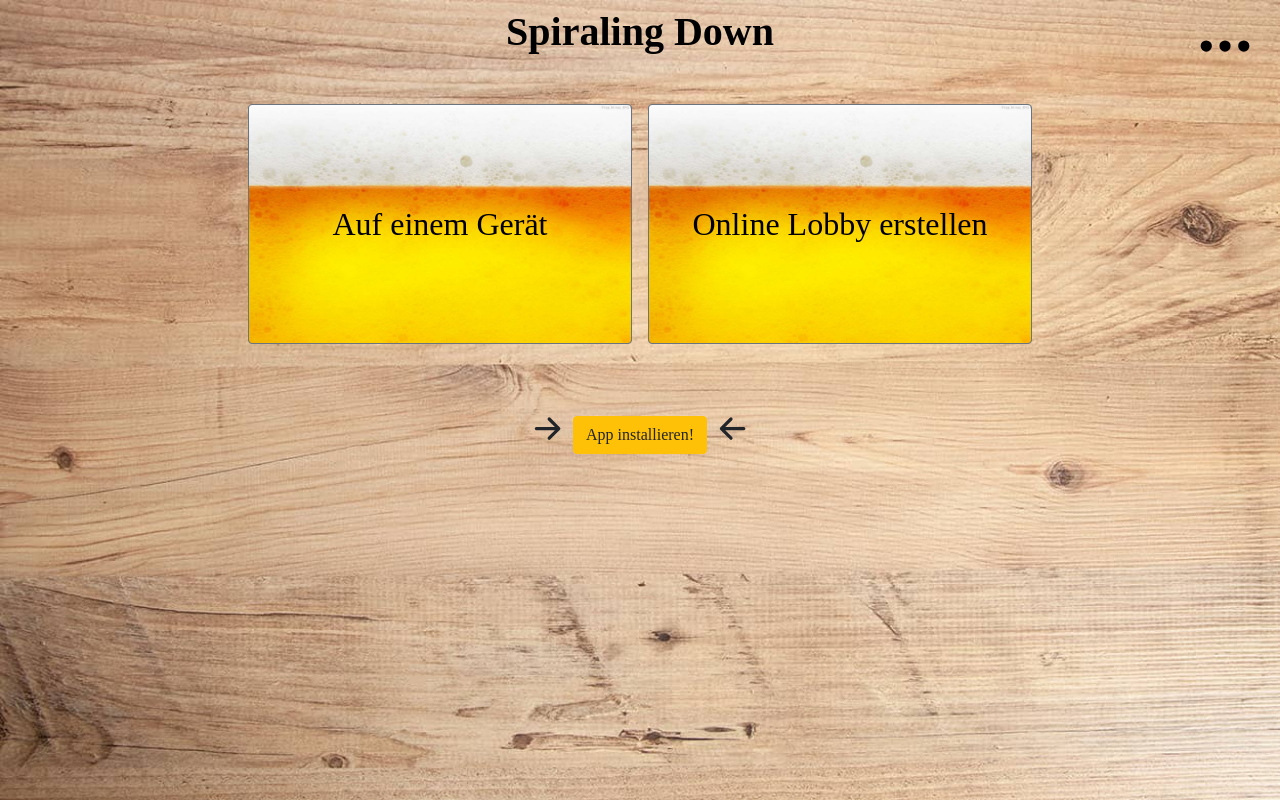
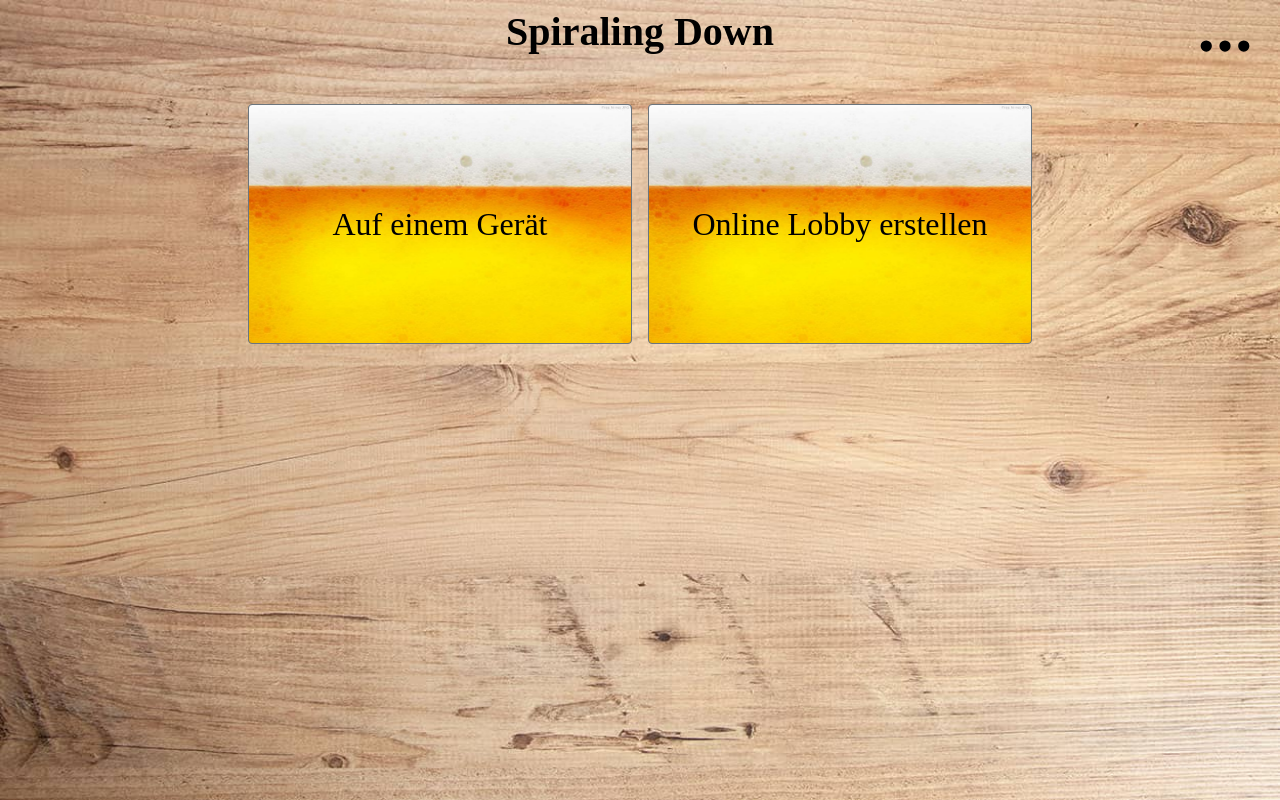
Before and after one commit to DarthSiedewurst/spiralingdownwebui, a Vue app: page / in a window 1280 px wide. Built offline with nearby package versions, Linux system fonts and the light colour scheme; no server answers.

Commit message:
installButton reactive getter...was wrong

```diff
--- a/src/views/GameMode.vue
+++ b/src/views/GameMode.vue
@@ -18,8 +18,7 @@
               'background-image':
                 'url(' + require('@/assets/tilebackground.jpg') + ')'
             }"
-            >Auf einem Gerät</b-button
-          >
+          >Auf einem Gerät</b-button>
           <b-button
             class="gameModeButton ml-3"
             @click="multiplayer"
@@ -27,16 +26,13 @@
               'background-image':
                 'url(' + require('@/assets/tilebackground.jpg') + ')'
             }"
-            >Online Lobby erstellen</b-button
-          >
+          >Online Lobby erstellen</b-button>
         </b-col>
       </b-row>
       <b-row>
-        <b-col v-if="showInstallApp !== null" class="mt-5 installAppButton">
+        <b-col v-if="deferredPrompt !== null" class="mt-5 installAppButton">
           <b-icon-arrow-right-short></b-icon-arrow-right-short>
-          <b-button type="button" @click="addToHomescreen" variant="warning"
-            >App installieren!</b-button
-          >
+          <b-button type="button" @click="addToHomescreen" variant="warning">App installieren!</b-button>
           <b-icon-arrow-left-short></b-icon-arrow-left-short>
         </b-col>
       </b-row>
@@ -65,10 +61,7 @@
           </b-col>
           <b-col>
             <ValidationProvider rules="required" v-slot="{ errors }">
-              <b-form-select
-                v-model="playerColor"
-                :options="playerColors"
-              ></b-form-select>
+              <b-form-select v-model="playerColor" :options="playerColors"></b-form-select>
               <span>{{ errors[0] }}</span>
             </ValidationProvider>
           </b-col>
@@ -95,10 +88,6 @@ export default class NewGame extends Vue {
   private playerColor = "";
   private socket = new Socket();
   private deferredPrompt: any = null;
-
-  private showInstallApp() {
-    return this.deferredPrompt;
-  }
 
   private async mounted() {
     window.addEventListener("beforeinstallprompt", e => {
```
